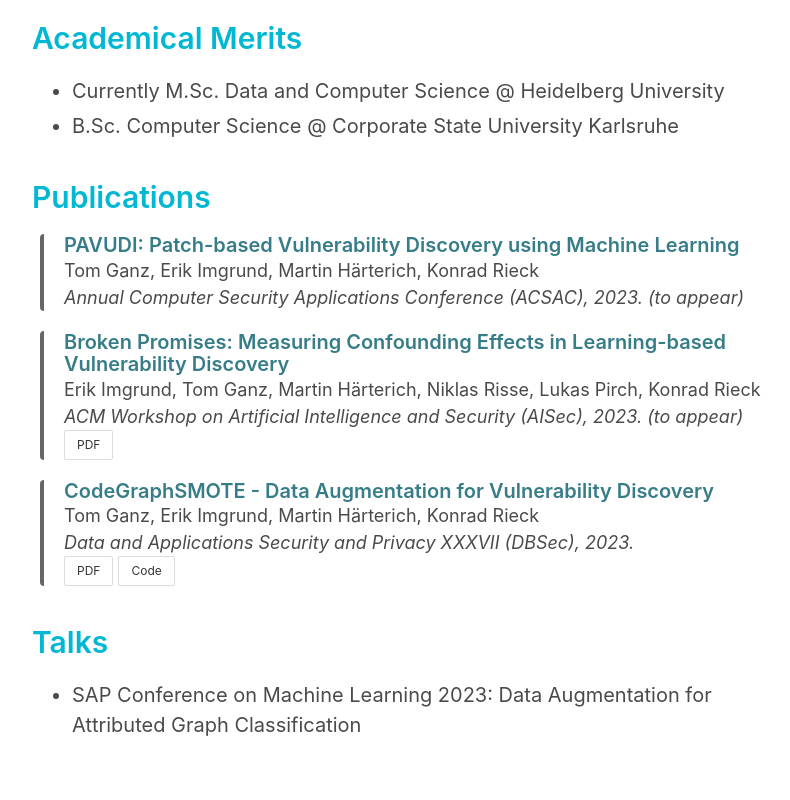
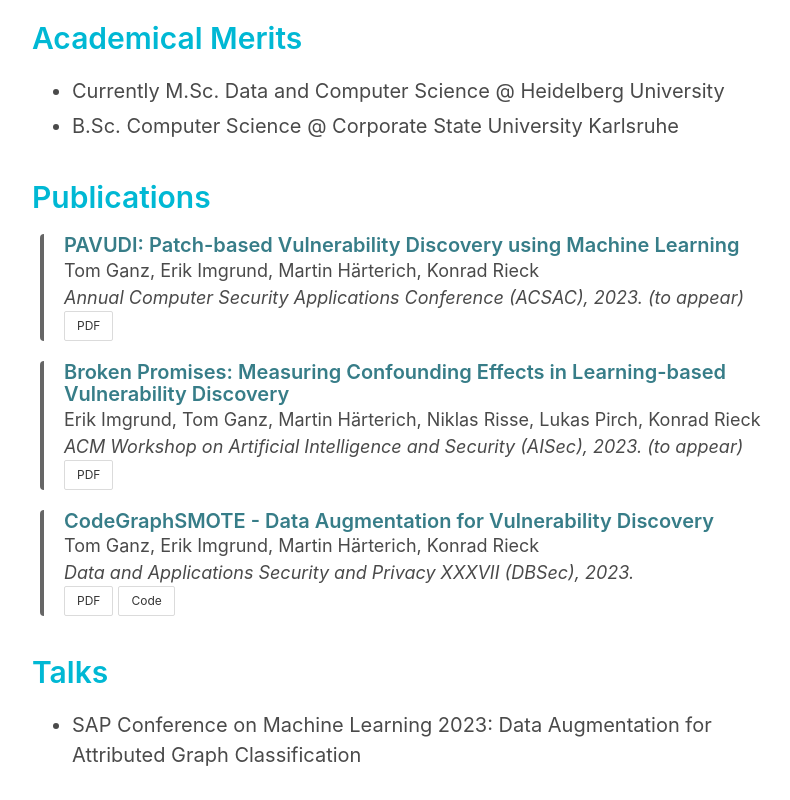
Before and after one commit to imkgerC/imkgerC.github.io, a plain HTML site: page index.html in a window 1280 px wide. Shown: the part 956-1756 px from the top of the page, without its empty margins (224-1014 px from the left). Drawn offline with nearby package versions, Linux system fonts and the light colour scheme.

Commit message:
add link to pavudi pdf

```diff
--- a/index.html
+++ b/index.html
@@ -98,6 +98,11 @@
                         </div>
                         <div class="other is-italic">
                             Annual Computer Security Applications Conference (ACSAC), 2023. (to appear)
+                        </div>
+                        <div class="other">
+                            <a href="https://www.mlsec.org/docs/2023a-acsac.pdf" class="button is-small">
+                                PDF
+                            </a>
                         </div>
                     </div>
                     <div class="card">
```
